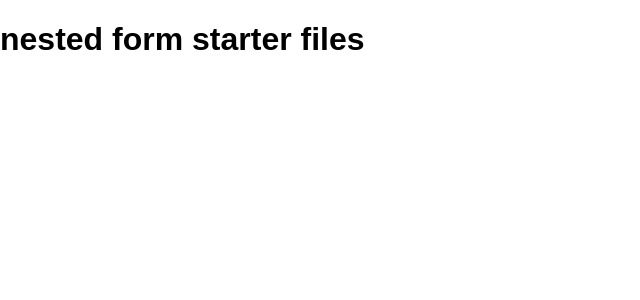
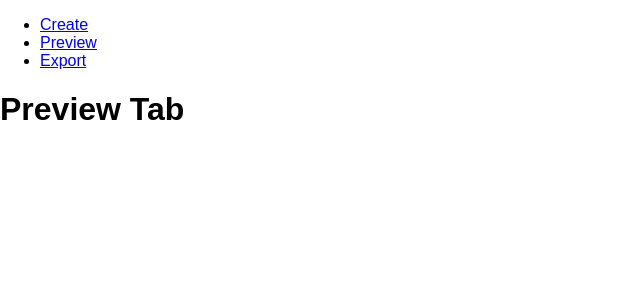
Before and after one commit to Ahrkano/nested-form, a React (Create React App) app: page /Preview in a window 1280 px wide. Shown: the top 300 px of the page, without its empty margins (0-640 px from the left). Built offline with nearby package versions, Linux system fonts and the light colour scheme.

Commit message:
routing done

```diff
--- a/src/App.js
+++ b/src/App.js
@@ -1,6 +1,11 @@
 import React, { Component } from 'react';
-// import { Route, Switch, Redirect } from 'react-router-dom';
+import { Route, Switch, Redirect } from 'react-router-dom';
 import { Node, Tree } from './data_structure/dataStructure';
+
+import Layout from './hoc/Layout/Layout';
+import CreateTab from './containers/CreateTab/CreateTab';
+import PreviewTab from './containers/PreviewTab/PreviewTab';
+import ExportTab from './containers/ExportTab/ExportTab';
 
 import './App.css';
 
@@ -11,7 +16,7 @@ class App extends Component {
         this.rootNode = new Node('CEO');
         this.tree.root = this.rootNode;
         this.state = {
-
+            dataStructure: this.tree
         }
     }
 
@@ -26,11 +31,18 @@ class App extends Component {
         this.tree.remove('Manager of Puppies', 'Director of Puppies', this.tree.traverseBF);
 
         console.log(this.tree);
-
+        console.log(this.state);
 
         return (
             <div className="App">
-        <h1>nested form starter files</h1>
+                <Layout>
+                    <Switch>
+                        <Route path="/Create" component={CreateTab} />
+                        <Route path="/Preview" component={PreviewTab} />
+                        <Route path="/Export" component={ExportTab} />
+                        <Redirect from="/" to="/Create" />
+                    </Switch>
+                </Layout>
             </div>
         );
     }
--- /dev/null
+++ b/src/components/Navigation/Navigation.js
@@ -0,0 +1,19 @@
+import React from 'react';
+import { NavLink } from 'react-router-dom';
+
+import './Navigation.css';
+
+const navigationItems = (props) => {
+
+    return (
+        <nav className="Navigation">
+          <ul>
+            <li><NavLink to="/Create">Create</NavLink></li>
+            <li><NavLink to="/Preview">Preview</NavLink></li>
+            <li><NavLink to="/Export">Export</NavLink></li>
+          </ul>
+        </nav>
+    );
+}
+
+export default navigationItems;
--- /dev/null
+++ b/src/containers/CreateTab/CreateTab.js
@@ -0,0 +1,14 @@
+import React from 'react';
+
+import './CreateTab.css';
+
+const createTab = (props) => {
+
+    return (
+        <div className="CreateTab">
+            <h1>Create Tab</h1>
+        </div>
+    );
+}
+
+export default createTab;
--- /dev/null
+++ b/src/containers/ExportTab/ExportTab.js
@@ -0,0 +1,14 @@
+import React from 'react';
+
+import './ExportTab.css';
+
+const exportTab = (props) => {
+
+    return (
+        <div className="ExportTab">
+            <h1>Export Tab</h1>
+        </div>
+    );
+}
+
+export default exportTab;
--- /dev/null
+++ b/src/containers/PreviewTab/PreviewTab.js
@@ -0,0 +1,14 @@
+import React from 'react';
+
+import './PreviewTab.css';
+
+const previewTab = (props) => {
+
+    return (
+        <div className="previewTab">
+            <h1>Preview Tab</h1>
+        </div>
+    );
+}
+
+export default previewTab;
--- /dev/null
+++ b/src/hoc/Layout/Layout.js
@@ -0,0 +1,19 @@
+import React from 'react';
+
+import './Layout.css';
+
+import Navigation from '../../components/Navigation/Navigation';
+
+const layout = (props) => {
+
+    return (
+        <div className="Layout">
+            <Navigation />
+            <main className="Layout__main">
+                {props.children}
+            </main>
+        </div>
+    );
+}
+
+export default layout;
```
Also changed, not shown: src/components/Navigation/Navigation.scss (added), src/containers/CreateTab/CreateTab.scss (added), src/containers/ExportTab/ExportTab.scss (added), src/containers/PreviewTab/PreviewTab.scss (added), src/hoc/Layout/Layout.scss (added). Lines whose indentation alone changed are shown as unchanged.
